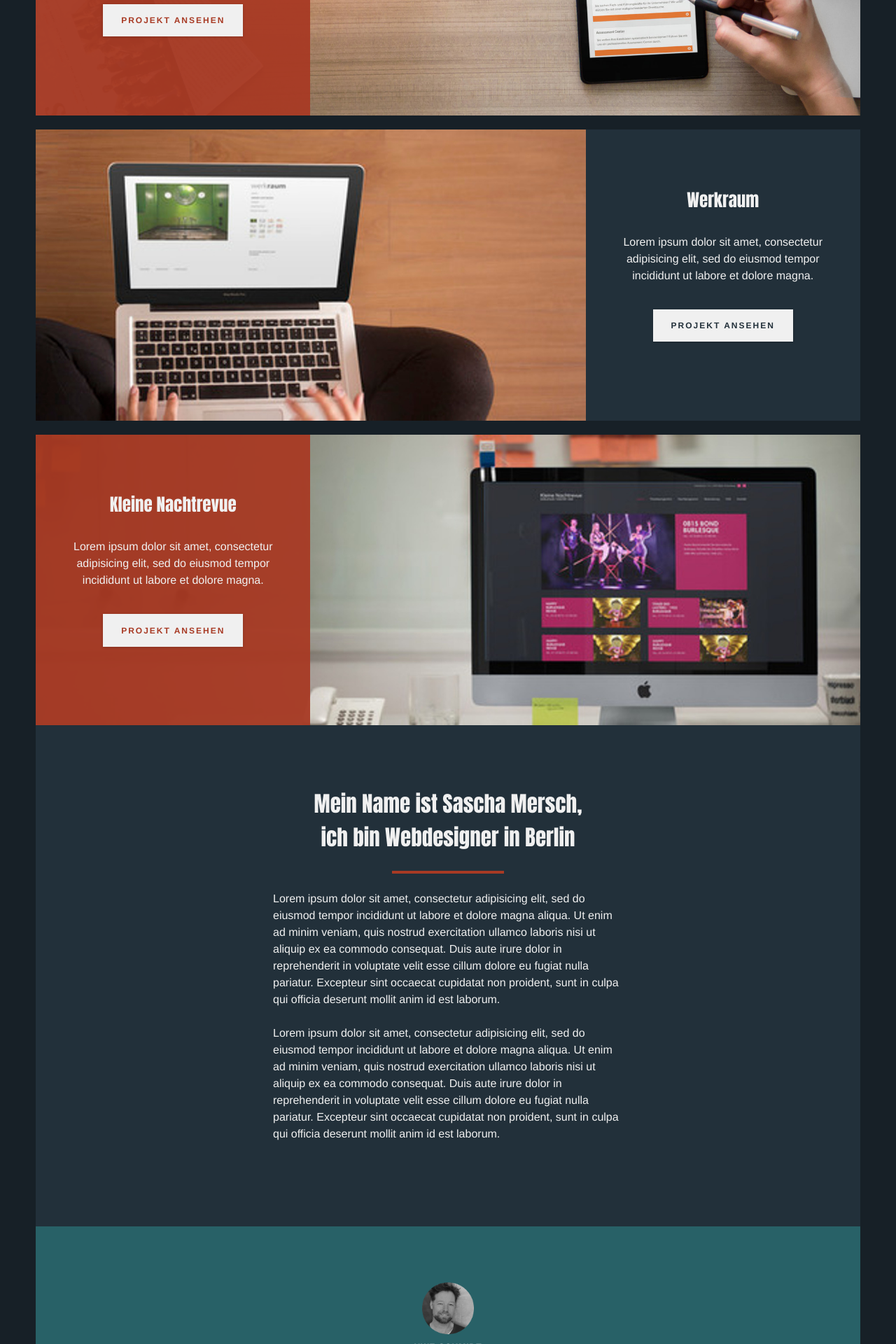
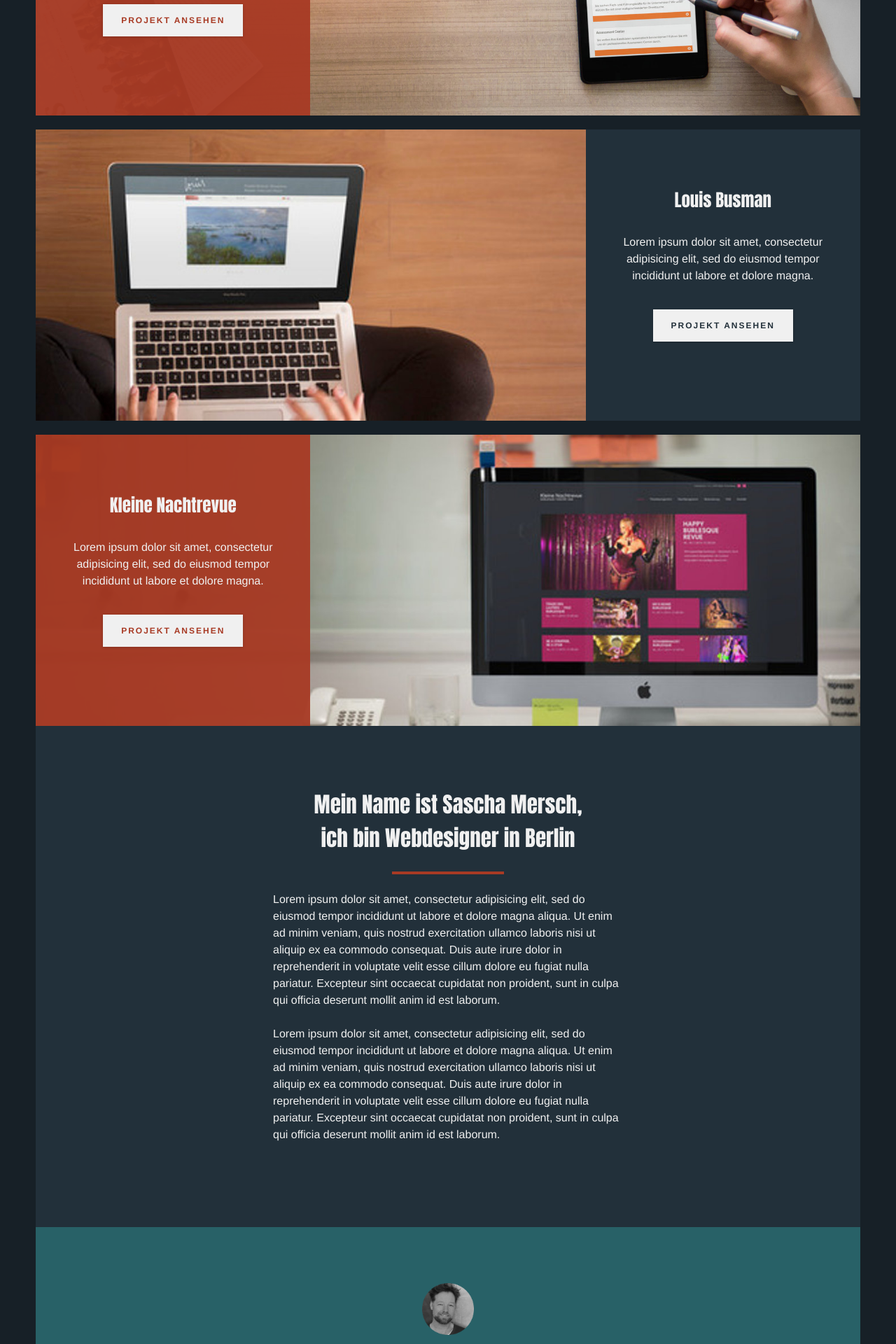
Before and after one commit to rschach/ichzweinull, a Jekyll site: the page built from index.html, in a window 1280 px wide. Shown: the part 1061-2981 px from the top of the page at 70% size. Built offline with Jekyll 4.4.1, drawn with Linux system fonts in a browser that asks for light colours; nearby versions of some CDN libraries; some web fonts are replaced.

Commit message:
Add modal projects

```diff
--- a/_data/settings.yml
+++ b/_data/settings.yml
@@ -5,9 +5,9 @@
 - {title: Kontakt, url: 'contact'}
 
 projects:
-- {title: Personal Excellence, image: personal-excellence.jpg, folder: 'project-1', header: 'test-08', text: 'Lorem ipsum dolor sit amet, consectetur adipisicing elit, sed do eiusmod tempor incididunt ut labore et dolore magna.'}
-- {title: Werkraum, image: werkraum.jpg, folder: 'project-2', header: 'header-2', text: 'Lorem ipsum dolor sit amet, consectetur adipisicing elit, sed do eiusmod tempor incididunt ut labore et dolore magna.'}
-- {title: Kleine Nachtrevue, image: kleine-nachtrevue.jpg, folder: 'project-3', header: 'header-3', text: 'Lorem ipsum dolor sit amet, consectetur adipisicing elit, sed do eiusmod tempor incididunt ut labore et dolore magna.'}
+- {title: Personal Excellence, image: personal-excellence.jpg, folder: 'project-1', header: 'project-1', text: 'Lorem ipsum dolor sit amet, consectetur adipisicing elit, sed do eiusmod tempor incididunt ut labore et dolore magna.'}
+- {title: Louis Busman, image: louis-busman.jpg, folder: 'project-2', header: 'project-2', text: 'Lorem ipsum dolor sit amet, consectetur adipisicing elit, sed do eiusmod tempor incididunt ut labore et dolore magna.'}
+- {title: Kleine Nachtrevue, image: kleine-nachtrevue.jpg, folder: 'project-3', header: 'project-3', text: 'Lorem ipsum dolor sit amet, consectetur adipisicing elit, sed do eiusmod tempor incididunt ut labore et dolore magna.'}
 
 clients:
 - {name: Uwe Schmidt, company: Werkraum, image: uwe-schmidt.png, text: 'Sascha Mersch hat mich von der ersten Idee bis zum Launch komplett begleitet und zu einer wunderbaren Website verholfen, die bei meinen Kunden ohne Ausnahme großen Eindruck hinterlassen hat.'}
--- a/_sass/2-modules/_modal.sass
+++ b/_sass/2-modules/_modal.sass
@@ -42,7 +42,7 @@
 
   .modal-header
     background: $neutral
-    padding: 108px 24px 0 0
+    padding: 84px 24px 0 0
 
   .modal-content
     padding: 48px 0
--- a/css/main.css
+++ b/css/main.css
@@ -642,7 +642,7 @@
       margin: 12px auto 30px; }
   .modal .modal-header {
     background: #f0f0f0;
-    padding: 108px 24px 0 0; }
+    padding: 84px 24px 0 0; }
   .modal .modal-content {
     padding: 48px 0;
     max-width: 600px;
```
Also changed, not shown: img/kleine-nachtrevue.jpg, img/louis-busman.jpg (added), projects/header-1.jpg (deleted), projects/header-2.jpg (deleted), projects/header-3.jpg (deleted), projects/project-1.png (added), projects/project-2.png (added), projects/project-3.png (added), projects/test-08.png (deleted).
